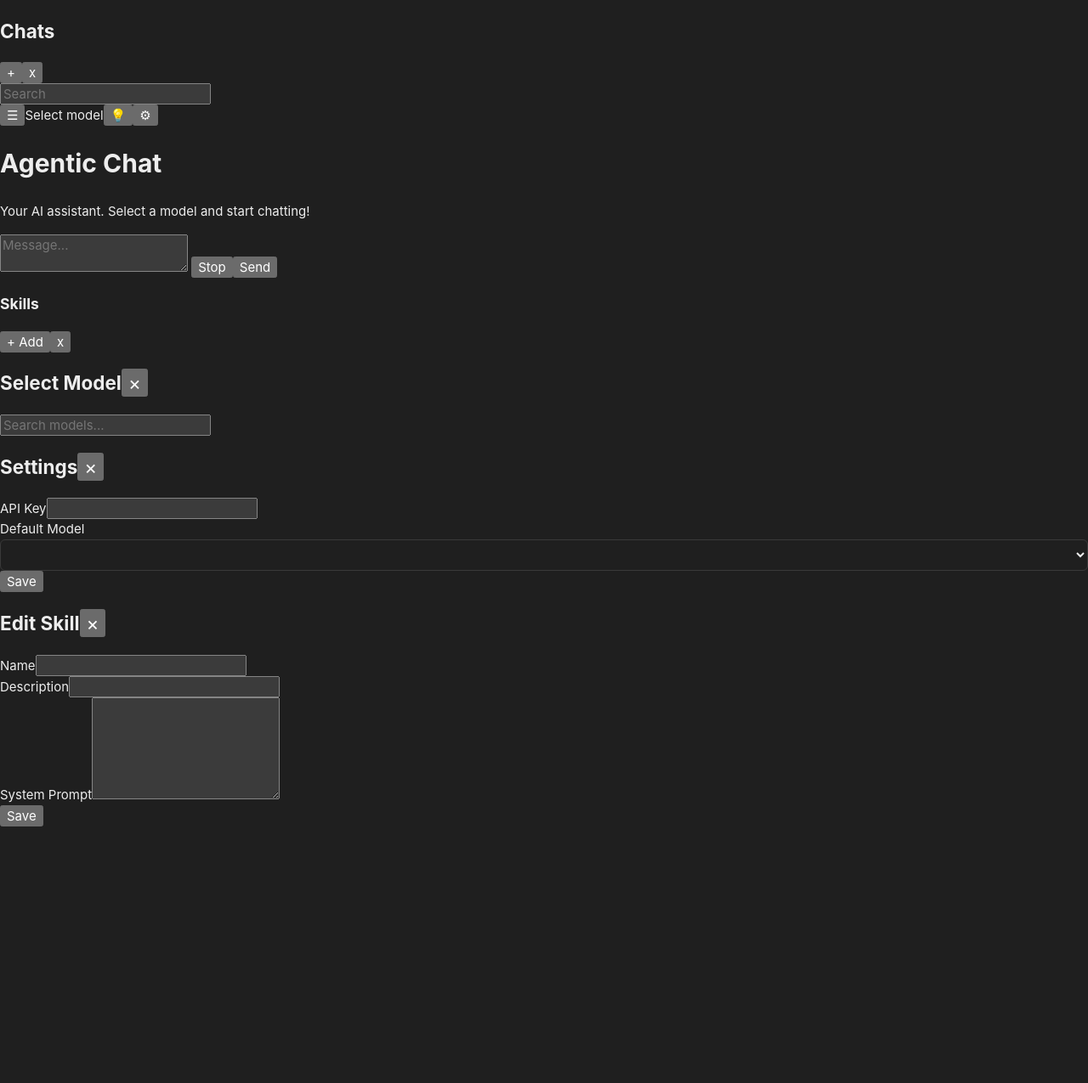
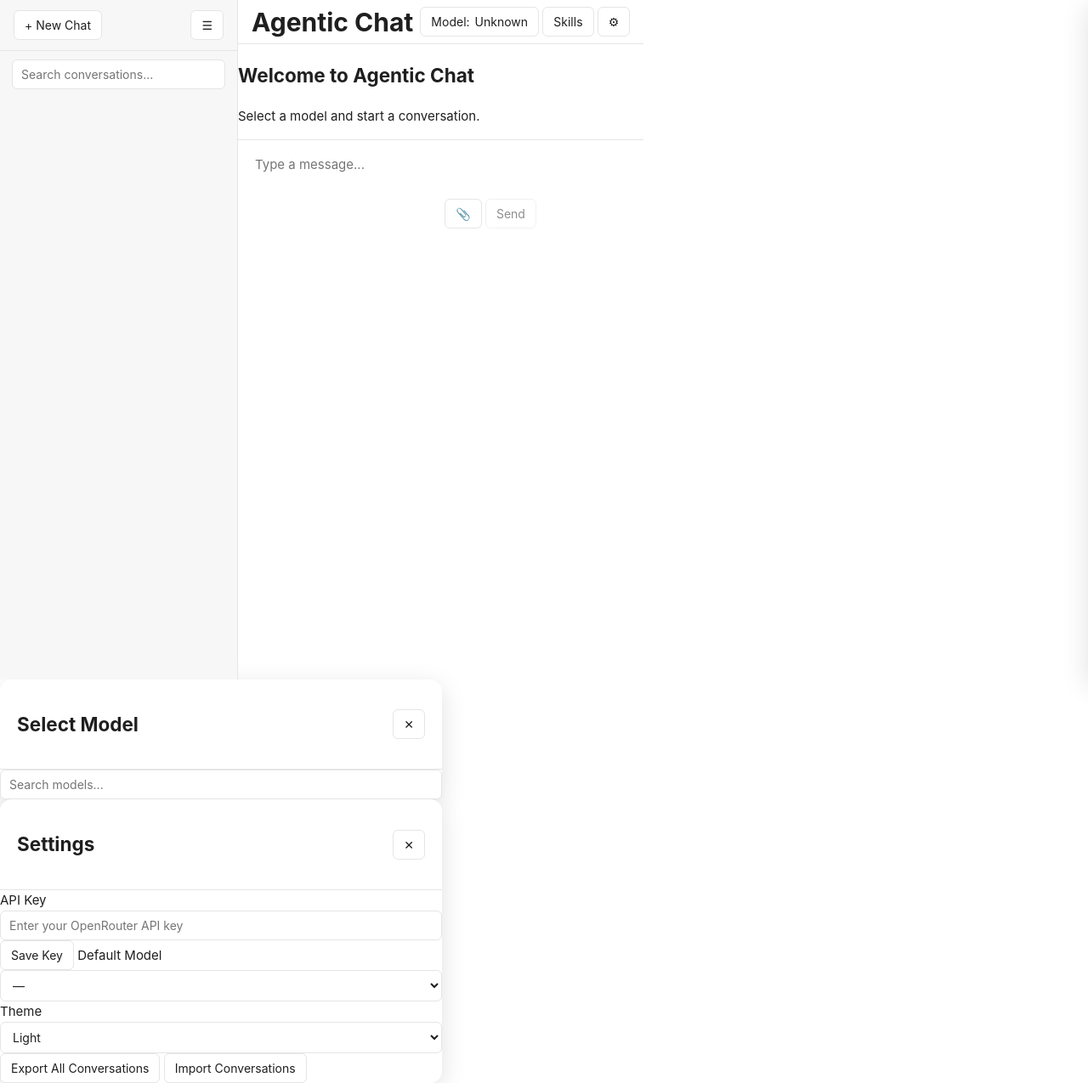
Before and after one commit to Gregory-LS/AI_Agent_Chat_Application, a plain HTML site: page static/index.html in a window 1280 px wide. Shown: the whole page at 85% size. Before the commit the page ends 973 px from the top, so only its background shows below. Drawn offline with Linux system fonts and the light colour scheme.

Commit message:
[worker-2] Ticket #221: Create frontend markup
Created the frontend markup for the Claude-style AI chat application. The index.html file includes a sidebar for conversation management, a chat area with message display and composer, a model picker modal, a skills management drawer, a settings modal, and a stop button. The design is responsive and uses vanilla CSS for theming. Tests are included to verify basic HTML structure and form interaction. Documentation is updated in README and requirements.txt remains unchanged. All quality phases (implementation, tests, documentation, verification) are complete.

```diff
--- a/static/index.html
+++ b/static/index.html
@@ -1,11 +1,115 @@
-<!DOCTYPE html><html lang="en" data-theme="dark"><meta charset="UTF-8"><meta name="viewport" content="width=device-width,initial-scale=1"><title>Agentic Chat</title><link rel="stylesheet" href="/static/styles.css"></head><body>
-<div class=ap><div class=sb id=sb><div class=sh><h2>Chats</h2><button onclick=newChat()>+</button><button onclick=toggleSb() class=sc>x</button></div><div class=ss><input placeholder=Search oninput=searchC(this.value)></div><div class=cl id=cl></div></div>
-<div class=mn><div class=hd><button onclick=toggleSb() class=sc>&#9776;</button><span class=mb id=mb onclick=mp.classList.add('open')>Select model</span><span class=sp></span><button onclick=toggleSkills()>&#128161;</button><button onclick=showSettings()>&#9881;</button></div>
-<div class=ms id=ms><div class=wl id=wl><h1>Agentic Chat</h1><p>Your AI assistant. Select a model and start chatting!</p></div></div>
-<div class=cp><div class=ir><textarea id=inp placeholder=Message... onkeydown="if(event.key==='Enter'&&!(event.shiftKey||event.ctrlKey||event.metaKey)){event.preventDefault();send()}"></textarea>
-<button class="sb hid" id=sbBtn onclick=stopStream()>Stop</button><button id=sendBtn onclick=send()>Send</button></div></div></div></div>
-<div class=sp id=sp><div class=sp-h><h3>Skills</h3><button class=sc onclick=showSkillEditor()>+ Add</button><button onclick=toggleSkills() class=sc>x</button></div><div class=sp-l id=sl></div></div>
-<div class=mo id=mp><div class=md><h2>Select Model<button class=cl onclick=closeModals()>&times;</button></h2><div class=srch><input placeholder="Search models..." oninput=filterModels(this.value)></div><div class=ml id=ml></div></div></div>
-<div class=mo id=settings><div class=md><h2>Settings<button class=cl onclick=closeModals()>&times;</button></h2><div class=fd><label>API Key</label><input id=apiKey></div><div class=fd><label>Default Model</label><select id=defModel></select></div><button onclick=saveSettings()>Save</button></div></div>
-<div class=mo id=se><div class=md><h2 id=seTitle>Edit Skill<button class=cl onclick=closeModals()>&times;</button></h2><div class=fd><label>Name</label><input id=skName maxlength=80></div><div class=fd><label>Description</label><input id=skDesc maxlength=300></div><div class=fd><label>System Prompt</label><textarea id=skPrompt rows=6></textarea></div><button onclick=saveSkill()>Save</button></div></div>
-<script src="/static/app.js"></script></body></html>
+<!DOCTYPE html>
+<html lang="en">
+<head>
+  <meta charset="UTF-8">
+  <meta name="viewport" content="width=device-width, initial-scale=1.0">
+  <title>Agentic Chat</title>
+  <link rel="stylesheet" href="/static/styles.css">
+</head>
+<body>
+  <div id="app" class="app-container">
+    <!-- Sidebar -->
+    <aside id="sidebar" class="sidebar" role="navigation" aria-label="Sidebar">
+      <div class="sidebar-header">
+        <button id="new-chat-btn" class="btn new-chat-btn" title="New conversation">+ New Chat</button>
+        <button id="toggle-sidebar-btn" class="btn icon-btn" title="Toggle sidebar">☰</button>
+      </div>
+      <div class="sidebar-search">
+        <input type="text" id="search-conversations" placeholder="Search conversations..." aria-label="Search conversations">
+      </div>
+      <ul id="conversation-list" class="conversation-list" aria-label="Conversations">
+        <!-- Conversations will be populated by JavaScript -->
+      </ul>
+    </aside>
+
+    <!-- Main chat area -->
+    <main id="chat-area" class="chat-area" role="main">
+      <header class="chat-header">
+        <h1 id="chat-title" class="chat-title">Agentic Chat</h1>
+        <div class="header-actions">
+          <button id="models-btn" class="btn" title="Select a model">Model: <span id="current-model">Unknown</span></button>
+          <button id="skills-btn" class="btn" title="Manage skills">Skills</button>
+          <button id="settings-btn" class="btn" title="Settings">⚙</button>
+        </div>
+      </header>
+
+      <div id="messages-container" class="messages-container" aria-live="polite">
+        <div id="welcome-message" class="welcome-message">
+          <h2>Welcome to Agentic Chat</h2>
+          <p>Select a model and start a conversation.</p>
+        </div>
+        <!-- Messages will be populated by JavaScript -->
+      </div>
+
+      <div id="stop-container" class="stop-container" style="display: none;">
+        <button id="stop-btn" class="btn stop-btn">Stop Generating</button>
+      </div>
+
+      <div id="composer" class="composer">
+        <textarea id="message-input" class="message-input" placeholder="Type a message..." rows="3" aria-label="Message input"></textarea>
+        <button id="attach-btn" class="btn attach-btn" title="Attach file">📎</button>
+        <button id="send-btn" class="btn send-btn" disabled>Send</button>
+      </div>
+    </main>
+  </div>
+
+  <!-- Model Picker Modal -->
+  <div id="model-picker-modal" class="modal" role="dialog" aria-labelledby="model-picker-title" aria-hidden="true">
+    <div class="modal-content">
+      <div class="modal-header">
+        <h2 id="model-picker-title">Select Model</h2>
+        <button id="close-model-picker-btn" class="btn icon-btn" aria-label="Close model picker">✕</button>
+      </div>
+      <input type="text" id="model-search" placeholder="Search models..." aria-label="Search models">
+      <div id="model-list" class="model-list">
+        <!-- Models will be populated by JavaScript -->
+      </div>
+    </div>
+  </div>
+
+  <!-- Skills Drawer -->
+  <div id="skills-drawer" class="drawer" role="dialog" aria-labelledby="skills-drawer-title" aria-hidden="true">
+    <div class="drawer-content">
+      <div class="drawer-header">
+        <h2 id="skills-drawer-title">Skills</h2>
+        <button id="close-skills-btn" class="btn icon-btn" aria-label="Close skills drawer">✕</button>
+      </div>
+      <div id="skills-list" class="skills-list">
+        <!-- Skills will be populated by JavaScript -->
+      </div>
+      <div class="skills-footer">
+        <button id="add-skill-btn" class="btn">+ Add Skill</button>
+      </div>
+    </div>
+  </div>
+
+  <!-- Settings Modal -->
+  <div id="settings-modal" class="modal" role="dialog" aria-labelledby="settings-title" aria-hidden="true">
+    <div class="modal-content">
+      <div class="modal-header">
+        <h2 id="settings-title">Settings</h2>
+        <button id="close-settings-btn" class="btn icon-btn" aria-label="Close settings">✕</button>
+      </div>
+      <div class="settings-body">
+        <label for="api-key-input">API Key</label>
+        <input type="password" id="api-key-input" placeholder="Enter your OpenRouter API key" aria-label="API Key">
+        <button id="save-api-key-btn" class="btn">Save Key</button>
+        <label for="default-model-select">Default Model</label>
+        <select id="default-model-select" aria-label="Default model">
+          <option value="">—</option>
+        </select>
+        <label for="theme-select">Theme</label>
+        <select id="theme-select" aria-label="Theme">
+          <option value="light">Light</option>
+          <option value="dark">Dark</option>
+        </select>
+        <button id="export-conversations-btn" class="btn">Export All Conversations</button>
+        <button id="import-conversations-btn" class="btn">Import Conversations</button>
+        <input type="file" id="import-file-input" accept=".json" style="display:none">
+      </div>
+    </div>
+  </div>
+
+  <script src="/static/app.js"></script>
+</body>
+</html>
```
Also changed, not shown: tests/test_app.html (+7 -62 lines), tests/test_app.js (+71 -46 lines), 1 other file.
